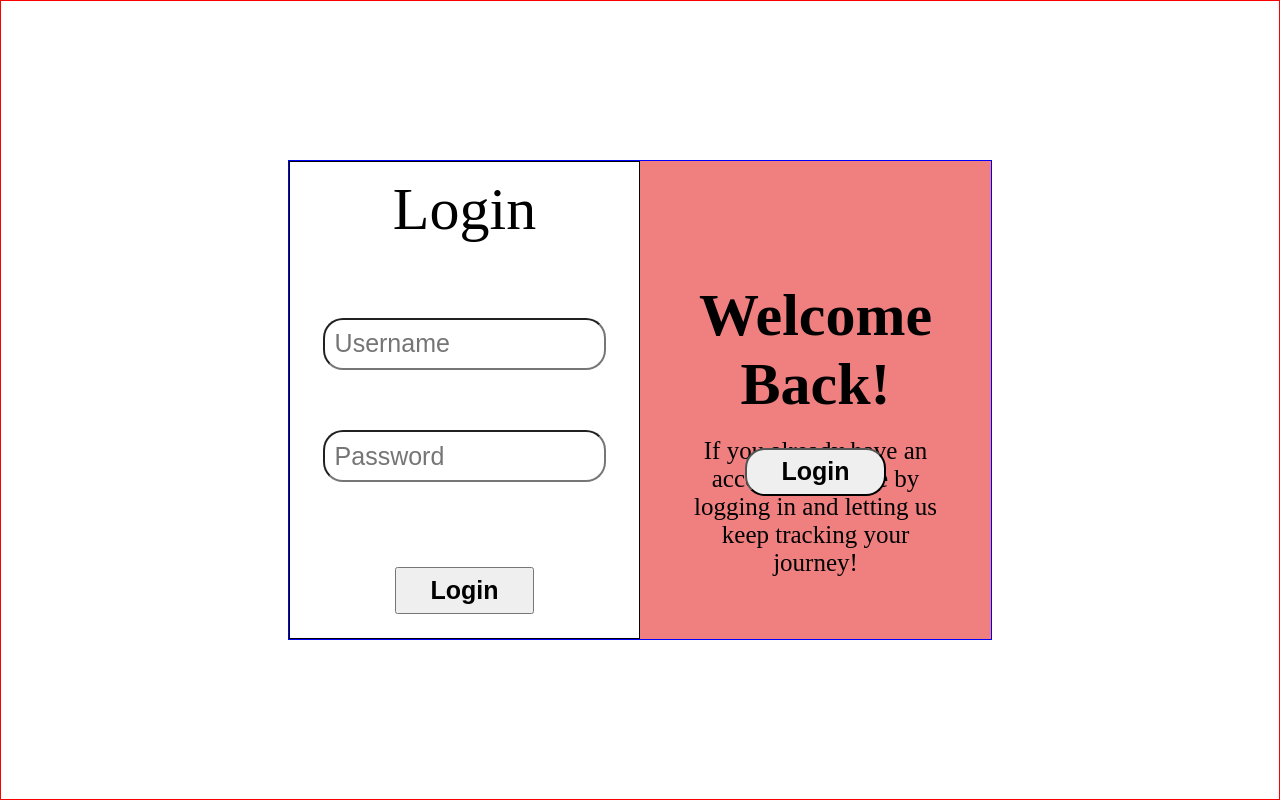
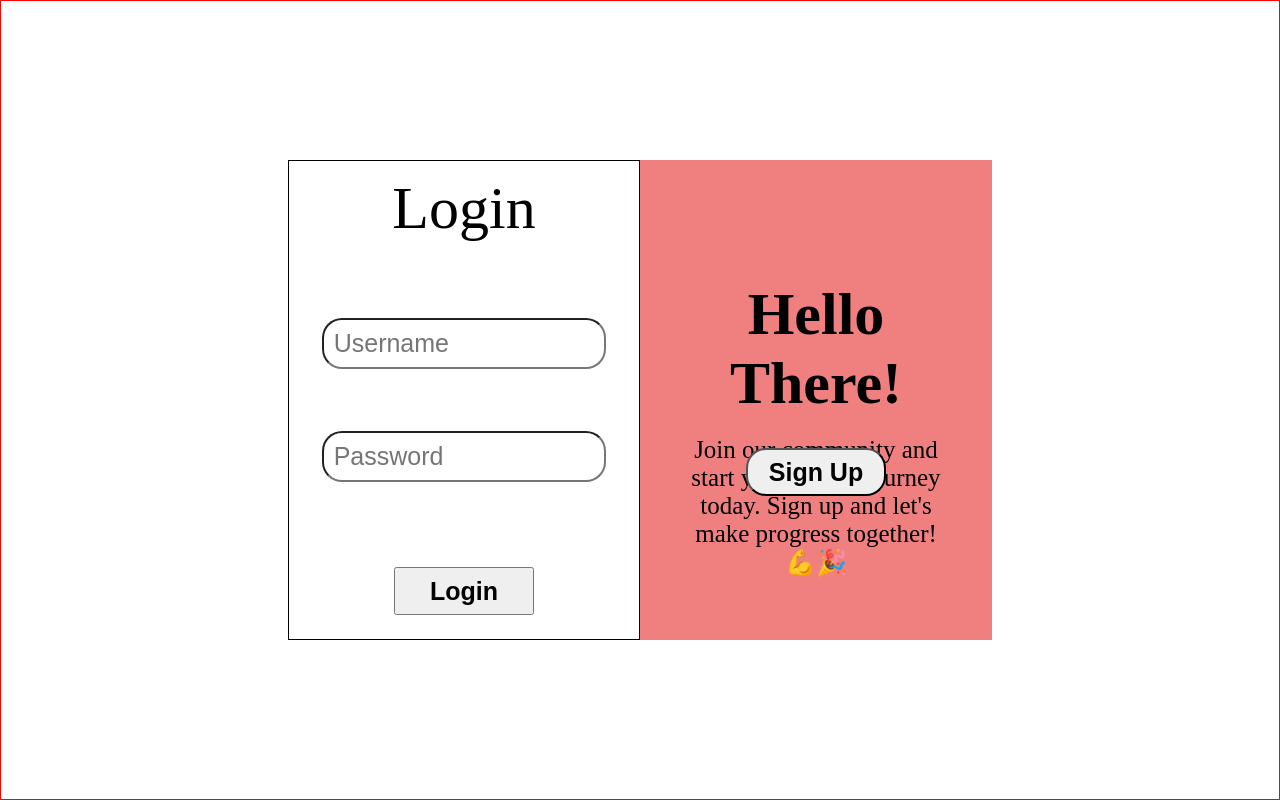
Before and after one commit to bnquon/FitFolio, a plain HTML site: page login.html in a window 1280 px wide. Both pictures are taken after a click on the button "Login". Drawn offline with Linux system fonts and the light colour scheme.

Commit message:
Implemented the switching overlay and changed the message on switch !! THUMBS UP

```diff
--- a/login.html
+++ b/login.html
@@ -12,14 +12,19 @@
 
             <div class="overlay" id="overlay">
                 <div id="overlayMsg">
-                    <h1>Welcome Back!</h1><br><h3>If you already have an account, continue by logging in and letting us keep tracking your journey!</h3>
+                    <div id="loginMsg">
+                        <p><h1>Welcome Back!</h1><br><h3>If you already have an account, continue by logging in and letting us keep tracking your journey!</h3></p>
+                    </div>
+                    <div id="signupMsg" class="hidden">
+                        <p><h1>Hello There!</h1><br><h3>Join our community and start your fitness journey today. Sign up and let's make progress together! 💪🎉</h3></p>
+                    </div>
                 </div>
                 <div class="overlayBtnContainer">
                     <button id="switchBtn"><p>Login</p></button>
                 </div>
             </div>
 
-            <form action="#" class="login-form">
+            <form action="#" class="login-form" id="login-form">
 
                 <div class="login-title">
                     <p>Login</p>
@@ -34,7 +39,7 @@
                 </div>
             </form>
 
-            <form action="#" class="signup-form">
+            <form action="#" class="signup-form" id="signup-form">
                 <div class="signup-title">
                     <p>Create Account</p>
                 </div>
--- a/script.js
+++ b/script.js
@@ -1,11 +1,29 @@
-const overlay = document.getElementById("overlay")
+const overlay = document.getElementById("overlay");
+const login = document.getElementById("login-form");
+const signup = document.getElementById("signup-form")
 const switchBtn = document.getElementById("switchBtn");
-const overlayMsg = document.getElementById("overlayMsg");
+
+const signupMsg = document.getElementById("signupMsg");
+const loginMsg = document.getElementById("loginMsg");
 
 switchBtn.onclick = function () {
     // if (overlayMsg.textContent === "Hello") {
     //     overlayMsg.textContent = "Bye";
     // };
+    overlay.classList.toggle("show");
+    signup.classList.toggle("show");
+    login.classList.toggle("show");
 
-    overlay.classList.toggle("show");
+
+
+    if (loginMsg.classList.contains('hidden')) {
+        loginMsg.classList.remove('hidden');
+        signupMsg.classList.add('hidden');
+        switchBtn.textContent = "Login";
+    } else {
+        signupMsg.classList.remove('hidden');
+        loginMsg.classList.add('hidden');
+        switchBtn.textContent = "Sign Up";
+    };
+
 }
--- a/style.css
+++ b/style.css
@@ -21,7 +21,6 @@
     flex-direction: row;
     width: 55vw;
     height: 60vh;
-    border: 1px solid blue;
 }
 
 .login-page .form-container .login-form,
@@ -37,13 +36,23 @@
     overflow-y: auto;
 }
 
-.login-page .form-container .login-form {
-    /* background-color: #CCF381; */
+.login-page .form-container #login-form {
+    opacity: 0;
+    transition: 1.5s;
 }
 
-.login-page .form-container .signup-form {
+.login-page .form-container #login-form.show {
+    opacity: 1;
+}
+
+.login-page .form-container #signup-form {
     left: 50%;
-    /* background-color: #4831D4; */
+    opacity: 1;
+    transition: 1.5s;
+}
+
+.login-page .form-container #signup-form.show {
+    opacity: 0;
 }
 
 .login-page .form-container .login-form .login-title,
@@ -134,6 +143,10 @@
     font-weight: 300;
 }
 
+.hidden {
+    display: none;
+}
+
 .login-page .form-container .overlay .overlayBtnContainer {
     display: flex;
     position: absolute;
```
